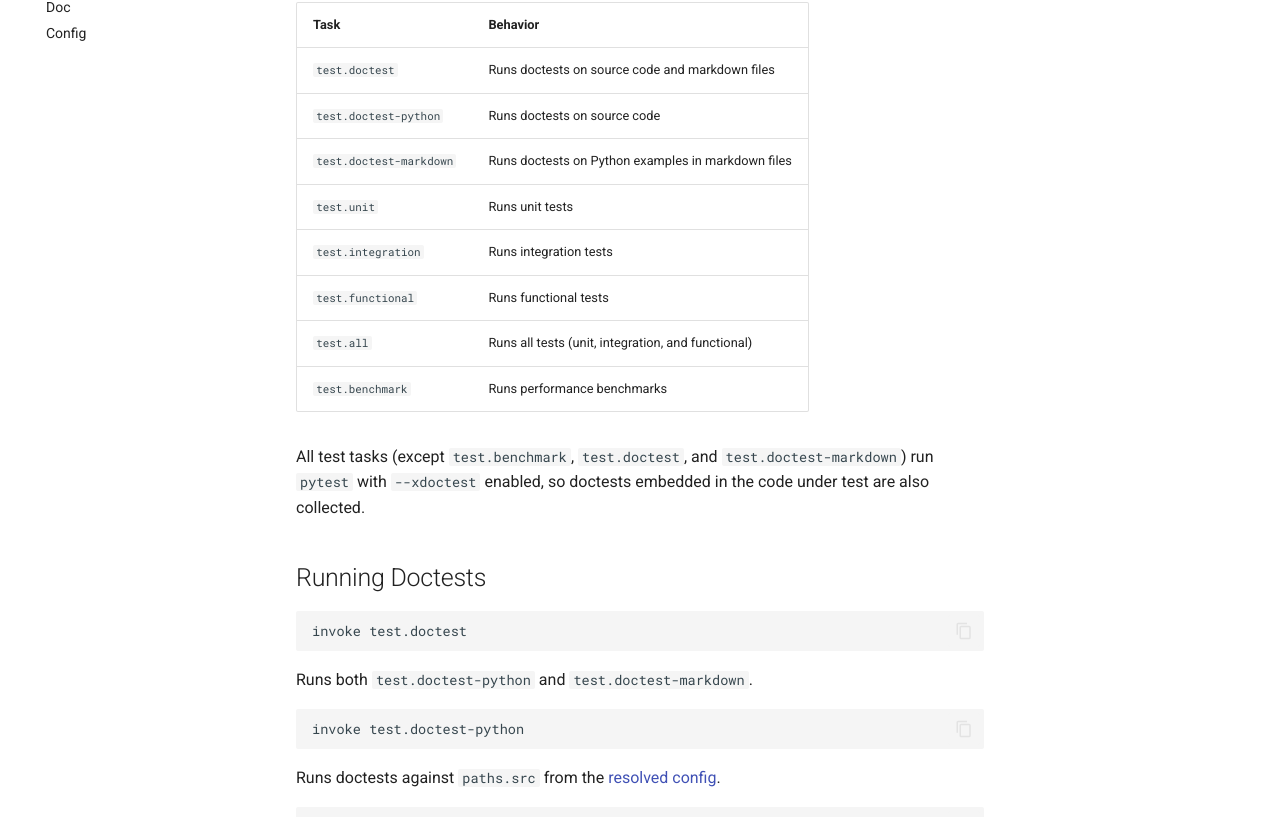
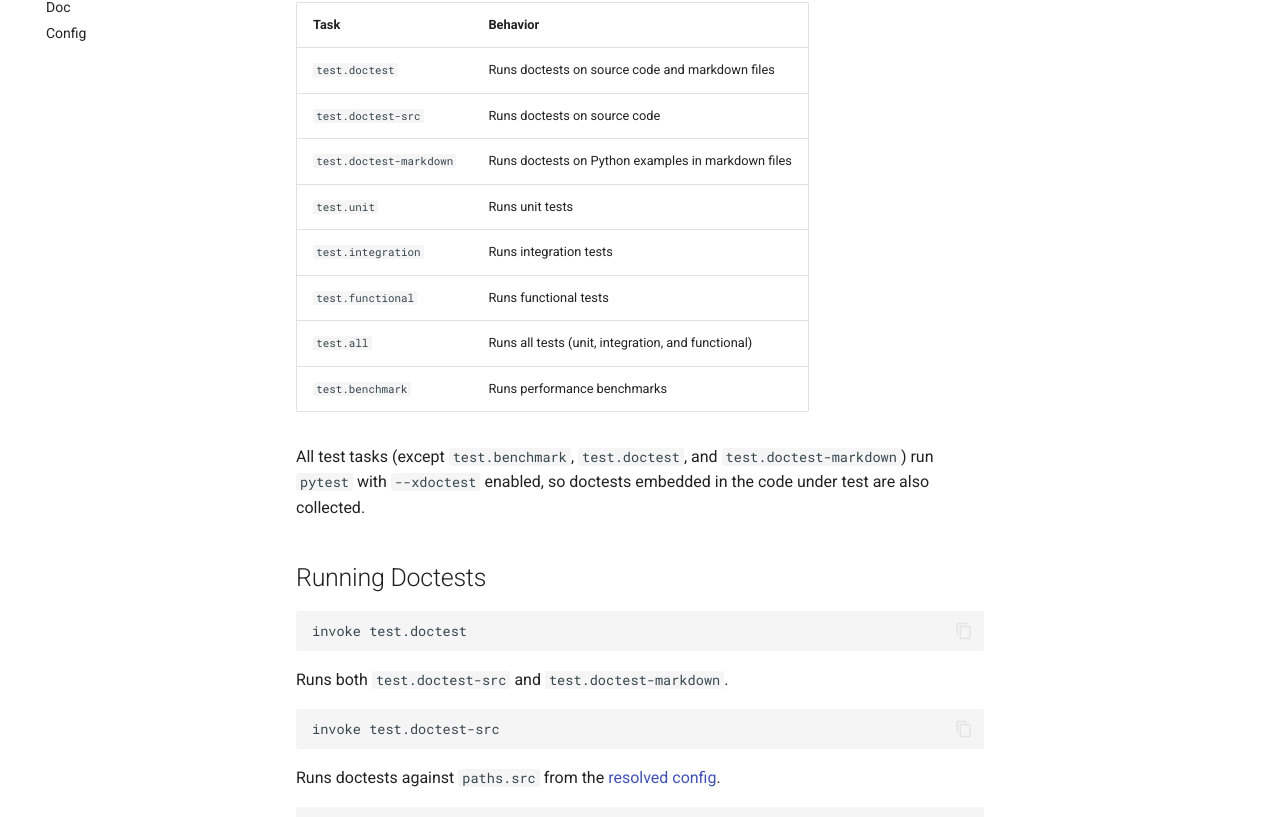
Before and after one commit to durandtibo/invoke-tasklib, an MkDocs documentation site: the page built from docs/docs/uguide/test.md, in a window 1280 px wide and 1400 px high. Shown: the part 368-1185 px from the top of the window. Built offline with MkDocs 1.6.1 and Material for MkDocs 9.7.7, drawn with Linux system fonts in a browser that asks for light colours; emoji names are drawn with the system emoji font; comment, search, counter and statistics services are not loaded; the version menu is left out.

Commit message:
Improve `doctest`

````diff
--- a/docs/docs/uguide/test.md
+++ b/docs/docs/uguide/test.md
@@ -8,7 +8,7 @@ doctests, unit/integration/functional tests, and benchmarks with `pytest`.
 | Task                    | Behavior                                           |
 | ----------------------- | -------------------------------------------------- |
 | `test.doctest`          | Runs doctests on source code and markdown files    |
-| `test.doctest-python`   | Runs doctests on source code                       |
+| `test.doctest-src`      | Runs doctests on source code                       |
 | `test.doctest-markdown` | Runs doctests on Python examples in markdown files |
 | `test.unit`             | Runs unit tests                                    |
 | `test.integration`      | Runs integration tests                             |
@@ -25,10 +25,10 @@ with `--xdoctest` enabled, so doctests embedded in the code under test are also
 invoke test.doctest
 ```
 
-Runs both `test.doctest-python` and `test.doctest-markdown`.
+Runs both `test.doctest-src` and `test.doctest-markdown`.
 
 ```shell
-invoke test.doctest-python
+invoke test.doctest-src
 ```
 
 Runs doctests against `paths.src` from the [resolved config](config.md).
````
Also changed, not shown: docs/docs/get_started.md (+1 -1 lines), docs/docs/index.md (+1 -1 lines), docs/docs/uguide/index.md (+1 -1 lines), README.md, 2 other files.
